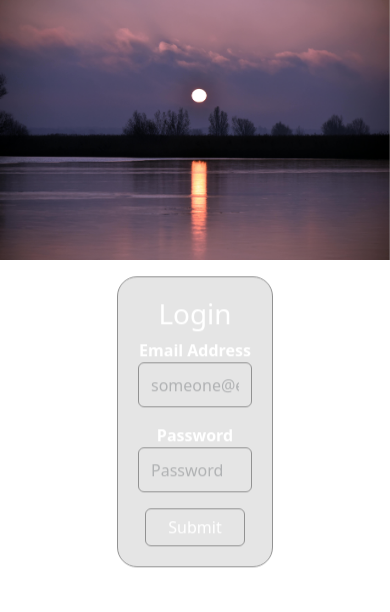
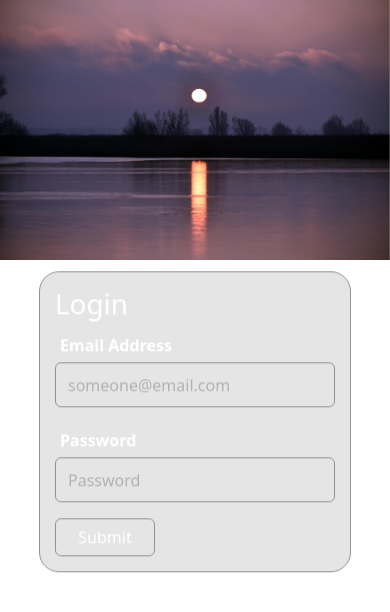
Before and after one commit to tyrantsMedic/login-auth, a Vue app: page /login in a window 390 px wide. Shown: the top 612 px of the page. Built offline with nearby package versions, Linux system fonts and the light colour scheme.

Commit message:
Add responsiveness

```diff
--- a/src/assets/styles/style.scss
+++ b/src/assets/styles/style.scss
@@ -21,7 +21,7 @@
   z-index: 2;
   width: 40%;
   padding: 20px;
-    text-align: center;
+  text-align: left;
   -webkit-backdrop-filter: blur(5px);
   backdrop-filter: blur(15px);
   border-radius: 20px;
@@ -33,6 +33,12 @@
       background: transparent;
       border: 1px solid #929292;
     }
+
+    label, small {
+        padding: 5px;
+        text-wrap: wrap;
+      }
+
   }
 
   .form-group {
@@ -101,3 +107,21 @@
     }
   }
 }
+
+@media (max-width: 720px) {
+  .container-form {
+    width: 80%;
+    padding: 15px;
+  }
+
+  .form-control {
+    font-size: 14px;
+    padding: 6px 10px;
+    height: 40px;
+  }
+
+  form button {
+    width: 80px;
+    font-size: 14px;
+  }
+}
```
Lines whose indentation alone changed are shown as unchanged.
